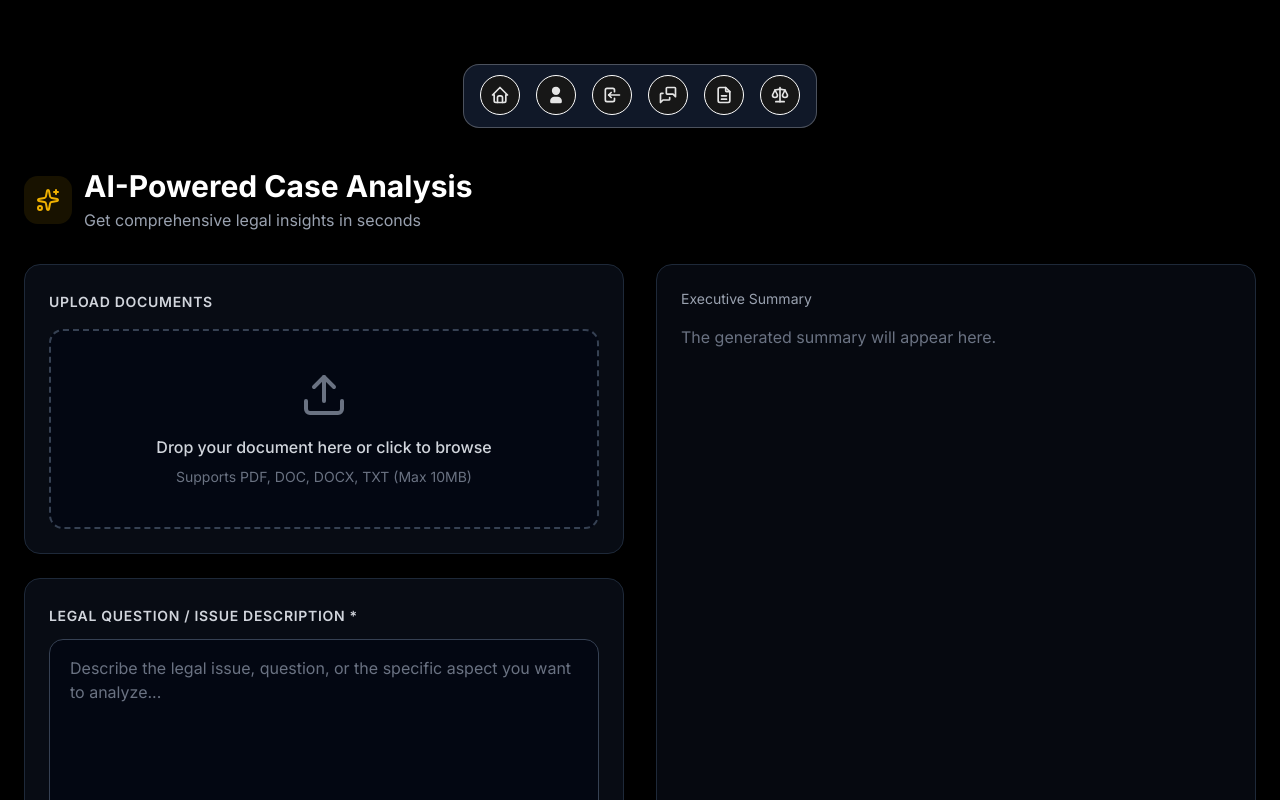
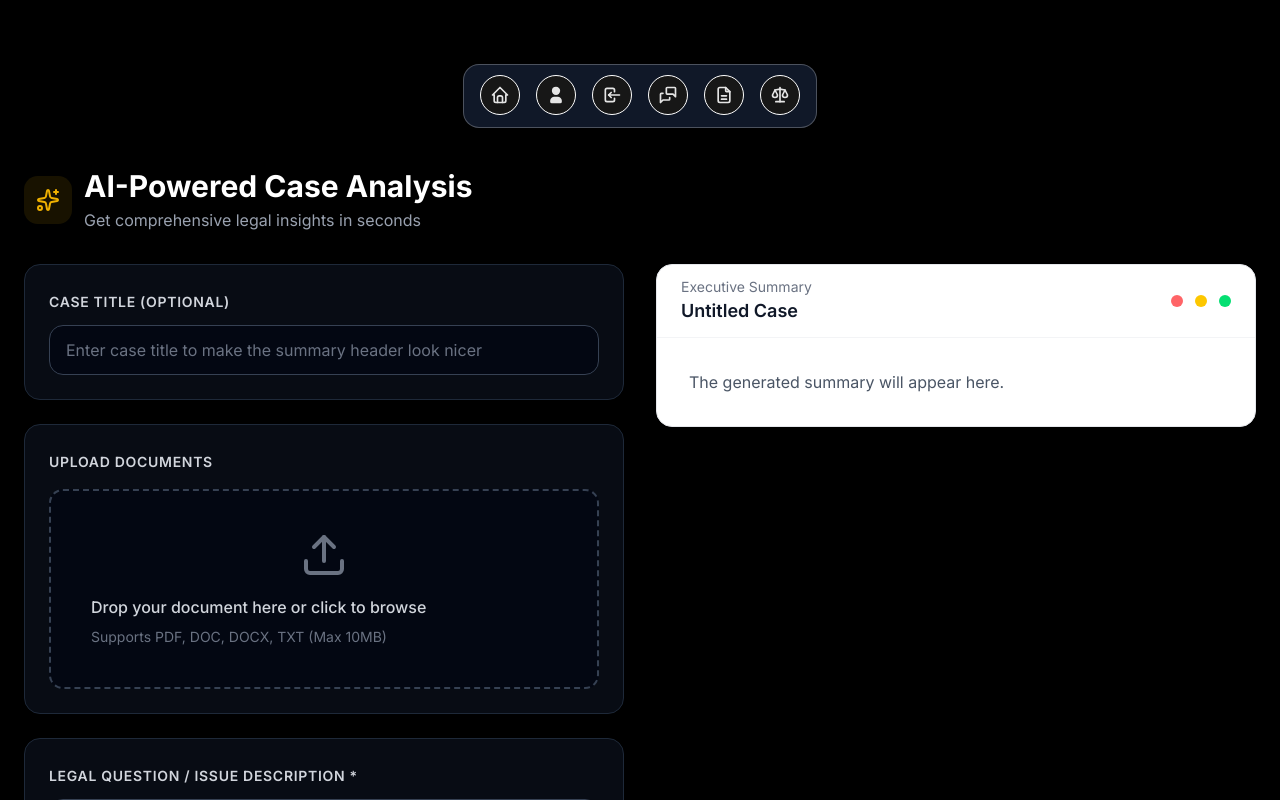
Before and after one commit to xyzarnav/KanunAi, a Next.js app in the folder frontend/: page /case-analysis in a window 1280 px wide. Shown: the top 800 px of the page. Built offline with nearby package versions, Linux system fonts and the light colour scheme.

Commit message:
feat: add custom scrollbar styles for case analysis and viewer components

```diff
--- a/frontend/src/app/case-analysis/page.tsx
+++ b/frontend/src/app/case-analysis/page.tsx
@@ -1,9 +1,10 @@
 'use client';
 
 import { useState } from 'react';
-import { Upload, FileText, AlertCircle, Sparkles } from 'lucide-react';
+import { Upload, FileText, Sparkles } from 'lucide-react';
 import Link from 'next/link';
 import ReactMarkdown from 'react-markdown';
+import styles from './viewer.module.css';
 
 export default function CaseAnalysis() {
   const [caseTitle, setCaseTitle] = useState('');
@@ -24,15 +25,17 @@ export default function CaseAnalysis() {
     e.preventDefault();
     e.stopPropagation();
     setDragActive(false);
-    if (e.dataTransfer.files && e.dataTransfer.files[0]) {
-      const file = e.dataTransfer.files[0];
+    const droppedFile = e.dataTransfer?.files?.[0];
+    if (droppedFile) {
+      const file = droppedFile;
       if (validateFile(file)) setUploadedFile(file);
     }
   };
 
   const handleFileChange = (e: React.ChangeEvent<HTMLInputElement>) => {
-    if (e.target.files && e.target.files[0]) {
-      const file = e.target.files[0];
+    const selected = e.target.files?.[0];
+    if (selected) {
+      const file = selected;
       if (validateFile(file)) setUploadedFile(file);
     }
   };
@@ -65,8 +68,12 @@ export default function CaseAnalysis() {
     setSummaryMd('');
     try {
       const form = new FormData();
-      if (uploadedFile) form.append('file', uploadedFile);
-      else form.append('text', `${caseTitle ? `Title: ${caseTitle}\n\n` : ''}${legalIssue}`);
+      if (uploadedFile) {
+        form.append('file', uploadedFile);
+      } else {
+        const textPayload = `${caseTitle ? 'Title: ' + caseTitle + '\n\n' : ''}${legalIssue}`;
+        form.append('text', textPayload);
+      }
 
       const resp = await fetch('/api/analysis/summary', {
         method: 'POST',
@@ -88,7 +95,8 @@ export default function CaseAnalysis() {
         throw new Error(errMsg);
       }
   const data = contentType.includes('application/json') ? await resp.json() : { summary: await resp.text() };
-      setSummaryMd(String((data as any).summary || ''));
+  const summary = (data as unknown as { summary?: string })?.summary ?? '';
+  setSummaryMd(summary);
     } catch (err: any) {
       alert(err?.message || 'Failed to summarize');
     } finally {
@@ -117,16 +125,28 @@ export default function CaseAnalysis() {
           {/* Left Panel */}
           <form onSubmit={handleSubmit} className="space-y-6">
             <div className="bg-gray-900/50 rounded-2xl p-6 border border-gray-800">
-              <label className="block mb-4">
+              <div className="block mb-3">
+                <span className="text-sm font-semibold text-gray-300 uppercase tracking-wider">Case Title (optional)</span>
+              </div>
+              <input
+                value={caseTitle}
+                onChange={(e) => setCaseTitle(e.target.value)}
+                placeholder="Enter case title to make the summary header look nicer"
+                className="w-full bg-gray-950 border border-gray-700 rounded-xl px-4 py-3 text-white placeholder-gray-500 focus:outline-none focus:border-yellow-500 focus:ring-2 focus:ring-yellow-500/20 transition-all"
+              />
+            </div>
+            <div className="bg-gray-900/50 rounded-2xl p-6 border border-gray-800">
+              <div className="block mb-4">
                 <span className="text-sm font-semibold text-gray-300 uppercase tracking-wider">Upload Documents</span>
-              </label>
+              </div>
               {!uploadedFile ? (
-                <div
+                <button
+                  type="button"
                   onDragEnter={handleDrag}
                   onDragLeave={handleDrag}
                   onDragOver={handleDrag}
                   onDrop={handleDrop}
-                  className={`border-2 border-dashed rounded-xl p-10 text-center transition-all cursor-pointer ${dragActive ? 'border-yellow-500 bg-yellow-500/5' : 'border-gray-700 hover:border-gray-600 bg-gray-950'}`}
+                  className={`w-full text-left border-2 border-dashed rounded-xl p-10 transition-all ${dragActive ? 'border-yellow-500 bg-yellow-500/5' : 'border-gray-700 hover:border-gray-600 bg-gray-950'}`}
                 >
                   <input type="file" id="file-upload" onChange={handleFileChange} accept=".pdf,.doc,.docx,.txt" className="hidden" />
                   <label htmlFor="file-upload" className="cursor-pointer">
@@ -134,7 +154,7 @@ export default function CaseAnalysis() {
                     <p className="text-gray-300 font-medium mb-2">Drop your document here or click to browse</p>
                     <p className="text-gray-500 text-sm">Supports PDF, DOC, DOCX, TXT (Max 10MB)</p>
                   </label>
-                </div>
+                </button>
               ) : (
                 <div className="bg-gray-950 rounded-xl p-6 border border-gray-700">
                   <div className="flex items-center justify-between">
@@ -158,9 +178,9 @@ export default function CaseAnalysis() {
             </div>
 
             <div className="bg-gray-900/50 rounded-2xl p-6 border border-gray-800">
-              <label className="block mb-3">
+              <div className="block mb-3">
                 <span className="text-sm font-semibold text-gray-300 uppercase tracking-wider">Legal Question / Issue Description *</span>
-              </label>
+              </div>
               <textarea
                 value={legalIssue}
                 onChange={(e) => setLegalIssue(e.target.value)}
@@ -193,16 +213,33 @@ export default function CaseAnalysis() {
             </div>
           </form>
 
-          {/* Right Panel */}
-          <div className="bg-gray-900/40 rounded-2xl p-6 border border-gray-800 min-h-[600px] overflow-auto">
-            <div className="text-sm text-gray-400 mb-4">Executive Summary</div>
+          {/* Right Panel - PDF-like viewer */}
+          <div className="min-h-[600px]">
+            <div className="bg-white rounded-2xl shadow-lg overflow-hidden border border-gray-200">
+              {/* Header bar like a PDF viewer */}
+              <div className="flex items-center justify-between px-6 py-3 border-b border-gray-100">
+                <div>
+                  <div className="text-sm text-gray-500">Executive Summary</div>
+                  <div className="text-lg font-semibold text-gray-900">{caseTitle || 'Untitled Case'}</div>
+                </div>
+                <div className="flex items-center space-x-3">
+                  <div className="w-3 h-3 rounded-full bg-red-400" />
+                  <div className="w-3 h-3 rounded-full bg-yellow-400" />
+                  <div className="w-3 h-3 rounded-full bg-green-400" />
+                </div>
+              </div>
+
+              {/* Content area with aesthetic scrollbar and spacing */}
+              <div className={`p-8 max-h-[70vh] overflow-y-auto ${styles.scrollArea}`}>
                 {summaryMd ? (
-              <article className="prose prose-invert max-w-none">
+                  <article className="prose max-w-none text-gray-900 leading-relaxed space-y-4">
                     <ReactMarkdown>{summaryMd}</ReactMarkdown>
                   </article>
                 ) : (
-              <div className="text-gray-500">The generated summary will appear here.</div>
+                  <div className="text-gray-600">The generated summary will appear here.</div>
                 )}
+              </div>
+            </div>
           </div>
         </div>
       </main>
--- /dev/null
+++ b/frontend/src/app/case-analysis/viewer.module.css
@@ -0,0 +1,20 @@
+.scrollArea::-webkit-scrollbar {
+  width: 12px;
+}
+.scrollArea::-webkit-scrollbar-track {
+  background: #f3f4f6;
+  border-radius: 9999px;
+}
+.scrollArea::-webkit-scrollbar-thumb {
+  background: linear-gradient(180deg, #f59e0b, #d97706);
+  border-radius: 9999px;
+  box-shadow: inset 0 0 0 3px rgba(255,255,255,0.2);
+}
+/* Firefox */
+.scrollArea {
+  scrollbar-width: thin;
+  scrollbar-color: #d97706 #f3f4f6;
+}
+/* .global(.prose) {
+  color: #111827;
+} */
```
Also changed, not shown: frontend/src/app/case-analysis/page.module.css (added, +26 -0 lines). Lines whose indentation alone changed are shown as unchanged.
